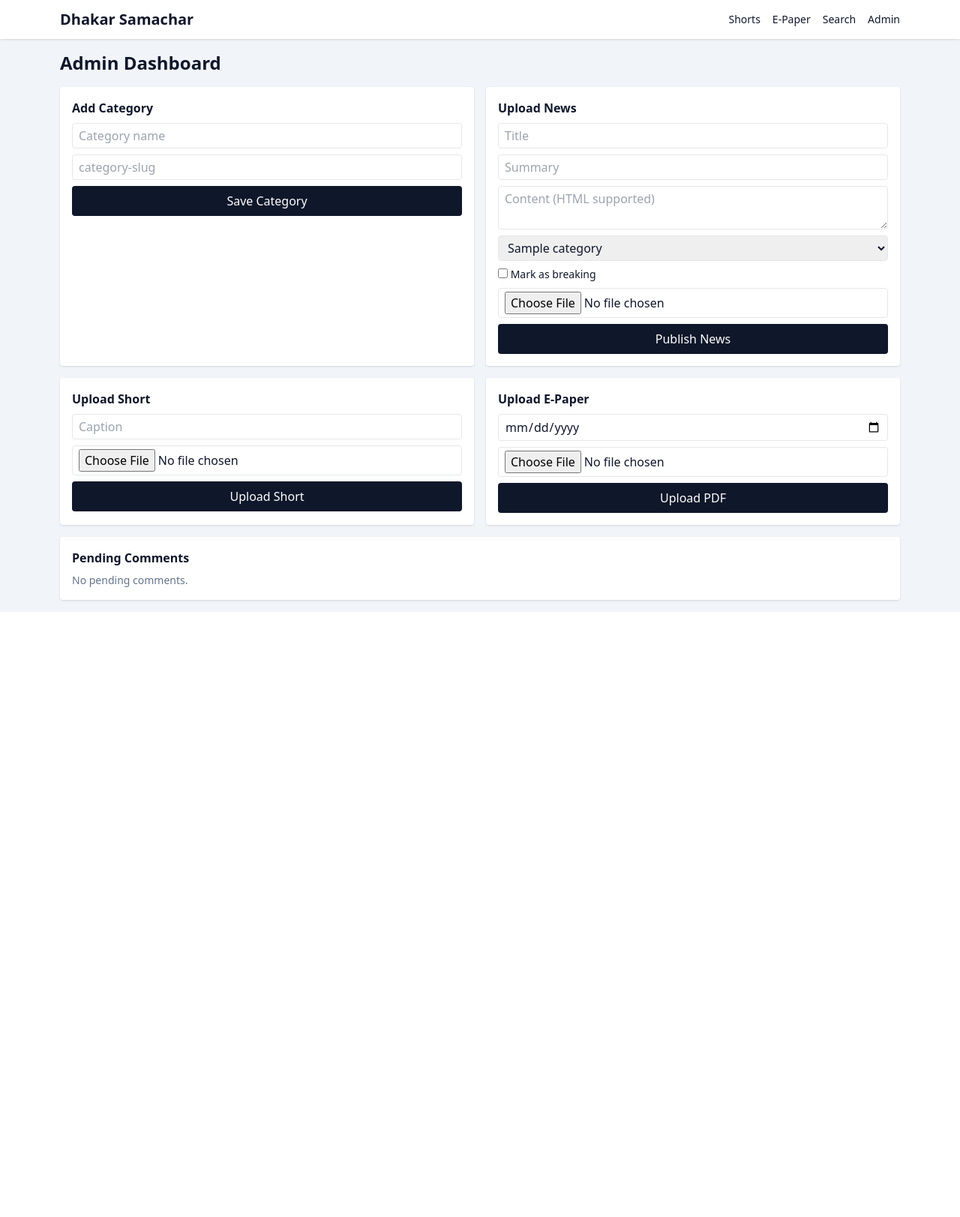
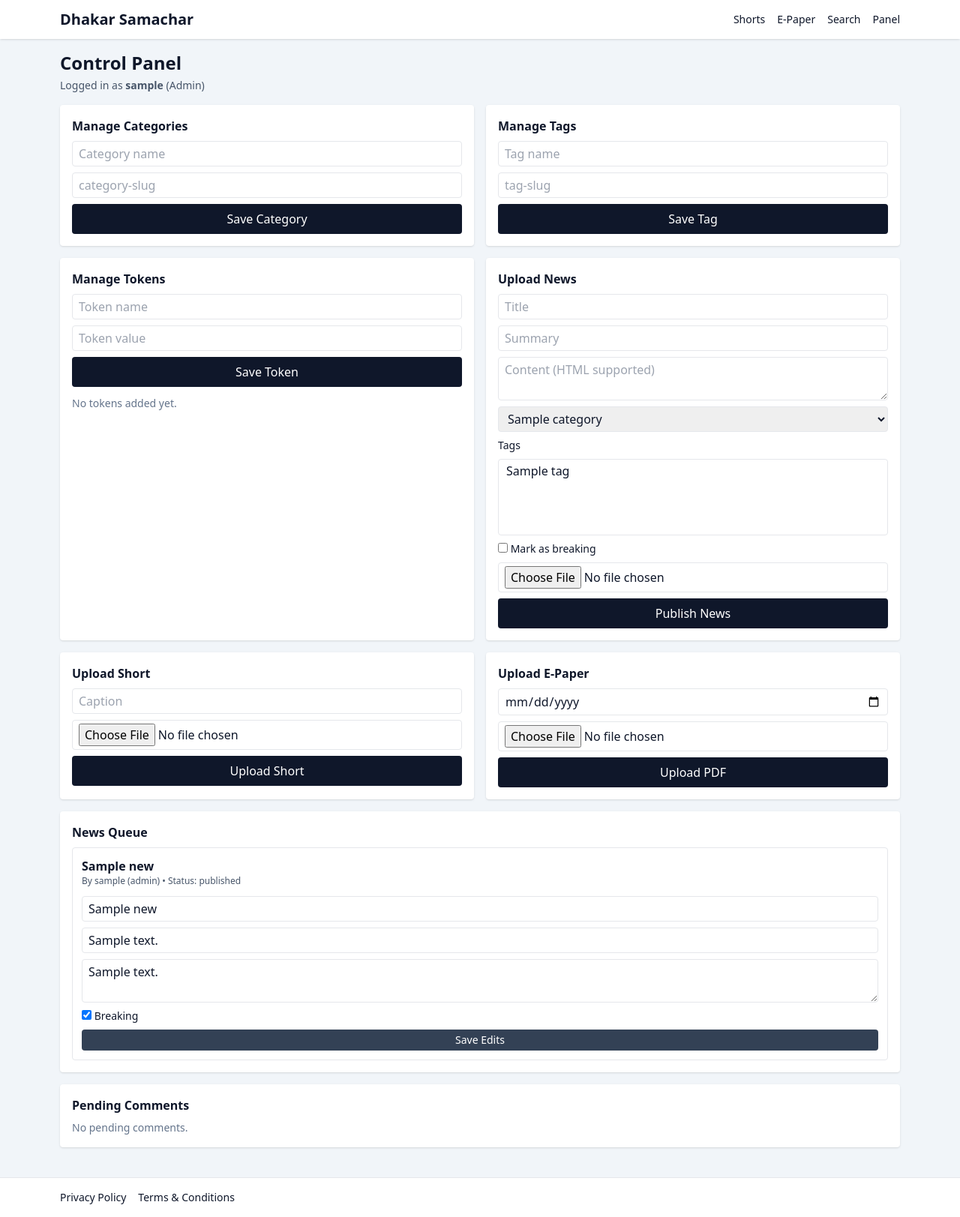
Before and after one commit to coderbot202/dhakar_samachar, a Flask app: page /admin in a window 1280 px wide. Shown: the whole page at 75% size. Before the commit the page ends 816 px from the top, so only its background shows below. Run offline with Flask 3, Linux system fonts and the light colour scheme; the visitor is signed in with stand-in values (Sample User, id 1); tables that the repository leaves empty hold one stand-in row (values such as "Sample post"); some libraries are stand-ins or nearby versions.

Commit message:
Add multi-role control panel and legal policy pages

```diff
--- a/app.py
+++ b/app.py
@@ -26,6 +26,11 @@ ALLOWED_IMAGE_EXTENSIONS = {"jpg", "jpeg", "png", "webp"}
 ALLOWED_VIDEO_EXTENSIONS = {"mp4", "webm", "mov"}
 ALLOWED_PDF_EXTENSIONS = {"pdf"}
 
+ROLE_REPORTER = "reporter"
+ROLE_PUBLISHER = "publisher"
+ROLE_ADMIN = "admin"
+ROLES = {ROLE_REPORTER, ROLE_PUBLISHER, ROLE_ADMIN}
+
 app = Flask(__name__)
 secret_key = os.getenv("SECRET_KEY")
 if not secret_key or secret_key == "dev-secret-key":
@@ -39,9 +44,6 @@ app.config["SQLALCHEMY_DATABASE_URI"] = os.getenv(
 )
 app.config["SQLALCHEMY_TRACK_MODIFICATIONS"] = False
 app.config["MAX_CONTENT_LENGTH"] = 200 * 1024 * 1024
-
-ADMIN_USERNAME = os.getenv("ADMIN_USERNAME", "admin")
-ADMIN_PASSWORD = os.getenv("ADMIN_PASSWORD", "admin123")
 
 db = SQLAlchemy(app)
 
@@ -60,6 +62,18 @@ class Category(TimestampMixin, db.Model):
     news = db.relationship("News", back_populates="category", lazy=True)
 
 
+class Tag(TimestampMixin, db.Model):
+    id = db.Column(db.Integer, primary_key=True)
+    name = db.Column(db.String(80), unique=True, nullable=False)
+    slug = db.Column(db.String(80), unique=True, nullable=False)
+
+
+class APIToken(TimestampMixin, db.Model):
+    id = db.Column(db.Integer, primary_key=True)
+    name = db.Column(db.String(80), unique=True, nullable=False)
+    token_value = db.Column(db.String(255), nullable=False)
+
+
 class News(TimestampMixin, db.Model):
     id = db.Column(db.Integer, primary_key=True)
     title = db.Column(db.String(255), nullable=False)
@@ -68,6 +82,10 @@ class News(TimestampMixin, db.Model):
     featured_image = db.Column(db.String(255), nullable=True)
     is_breaking = db.Column(db.Boolean, default=False, nullable=False)
     category_id = db.Column(db.Integer, db.ForeignKey("category.id"), nullable=False)
+    status = db.Column(db.String(20), default="draft", nullable=False)
+    author_username = db.Column(db.String(80), nullable=False)
+    author_role = db.Column(db.String(20), nullable=False)
+    tags = db.Column(db.String(255), default="", nullable=False)
 
     category = db.relationship("Category", back_populates="news")
     comments = db.relationship(
@@ -97,33 +115,87 @@ class Comment(TimestampMixin, db.Model):
     news = db.relationship("News", back_populates="comments")
 
 
+def user_store() -> dict[str, tuple[str, str]]:
+    return {
+        os.getenv("REPORTER_USERNAME", "reporter"): (
+            os.getenv("REPORTER_PASSWORD", "reporter123"),
+            ROLE_REPORTER,
+        ),
+        os.getenv("PUBLISHER_USERNAME", "publisher"): (
+            os.getenv("PUBLISHER_PASSWORD", "publisher123"),
+            ROLE_PUBLISHER,
+        ),
+        os.getenv("ADMIN_USERNAME", "admin"): (
+            os.getenv("ADMIN_PASSWORD", "admin123"),
+            ROLE_ADMIN,
+        ),
+    }
+
+
+def current_role() -> str | None:
+    role = session.get("role")
+    return role if role in ROLES else None
+
+
+def can_manage_news(news_item: News) -> bool:
+    role = current_role()
+    username = session.get("username")
+    if role == ROLE_ADMIN:
+        return True
+    if role == ROLE_PUBLISHER:
+        return news_item.author_role in {ROLE_REPORTER, ROLE_PUBLISHER}
+    return role == ROLE_REPORTER and news_item.author_username == username
+
+
 def allowed_file(filename: str, allowed_extensions: set[str]) -> bool:
     return "." in filename and filename.rsplit(".", 1)[1].lower() in allowed_extensions
 
 
-def admin_required(view_func):
-    @wraps(view_func)
-    def wrapped(*args, **kwargs):
-        if not session.get("is_admin"):
-            flash("Please login as admin.", "error")
-            return redirect(url_for("admin_login"))
-        return view_func(*args, **kwargs)
+def role_required(*roles: str):
+    def decorator(view_func):
+        @wraps(view_func)
+        def wrapped(*args, **kwargs):
+            role = current_role()
+            if role not in roles:
+                flash("You do not have access to this page.", "error")
+                return redirect(url_for("admin_login"))
+            return view_func(*args, **kwargs)
 
-    return wrapped
+        return wrapped
+
+    return decorator
 
 
 @app.route("/")
 def home():
-    featured_news = News.query.order_by(News.created_at.desc()).limit(20).all()
+    featured_news = (
+        News.query.filter_by(status="published").order_by(News.created_at.desc()).limit(20).all()
+    )
     breaking_news = (
-        News.query.filter_by(is_breaking=True).order_by(News.created_at.desc()).limit(10).all()
+        News.query.filter_by(status="published", is_breaking=True)
+        .order_by(News.created_at.desc())
+        .limit(10)
+        .all()
     )
     return render_template("home.html", featured_news=featured_news, breaking_news=breaking_news)
+
+
+@app.route("/privacy-policy")
+def privacy_policy():
+    return render_template("privacy_policy.html")
+
+
+@app.route("/terms-and-conditions")
+def terms_and_conditions():
+    return render_template("terms_and_conditions.html")
 
 
 @app.route("/news/<int:news_id>", methods=["GET", "POST"])
 def news_detail(news_id: int):
     article = News.query.get_or_404(news_id)
+    if article.status != "published":
+        flash("This article is not published yet.", "error")
+        return redirect(url_for("home"))
 
     if request.method == "POST":
         author_name = request.form.get("author_name", "").strip()
@@ -156,13 +228,22 @@ def epaper_archive():
 
 @app.route("/search")
 def search():
-    q = request.args.get("q", "").strip()
+    query = request.args.get("q", "").strip()
     results = []
-    if q:
-        results = News.query.filter(
-            db.or_(News.title.ilike(f"%{q}%"), News.summary.ilike(f"%{q}%"))
-        ).order_by(News.created_at.desc())
-    return render_template("search.html", q=q, results=results)
+    if query:
+        like_query = f"%{query}%"
+        results = (
+            News.query.filter(News.status == "published")
+            .filter(
+                (News.title.ilike(like_query))
+                | (News.summary.ilike(like_query))
+                | (News.content.ilike(like_query))
+                | (News.tags.ilike(like_query))
+            )
+            .order_by(News.created_at.desc())
+            .all()
+        )
+    return render_template("search.html", results=results, query=query)
 
 
 @app.route("/uploads/<path:filename>")
@@ -173,10 +254,13 @@ def uploaded_file(filename: str):
 @app.route("/admin/login", methods=["GET", "POST"])
 def admin_login():
     if request.method == "POST":
-        username = request.form.get("username")
-        password = request.form.get("password")
-        if username == ADMIN_USERNAME and password == ADMIN_PASSWORD:
-            session["is_admin"] = True
+        username = request.form.get("username", "").strip()
+        password = request.form.get("password", "").strip()
+        users = user_store()
+        user_record = users.get(username)
+        if user_record and password == user_record[0]:
+            session["username"] = username
+            session["role"] = user_record[1]
             flash("Logged in successfully.", "success")
             return redirect(url_for("admin_dashboard"))
         flash("Invalid credentials.", "error")
@@ -185,23 +269,35 @@ def admin_login():
 
 @app.route("/admin/logout")
 def admin_logout():
-    session.pop("is_admin", None)
+    session.pop("username", None)
+    session.pop("role", None)
     flash("Logged out.", "success")
     return redirect(url_for("home"))
 
 
 @app.route("/admin")
-@admin_required
+@role_required(ROLE_ADMIN, ROLE_PUBLISHER, ROLE_REPORTER)
 def admin_dashboard():
+    role = current_role()
+    if role == ROLE_REPORTER:
+        managed_news = News.query.filter_by(author_username=session.get("username")).order_by(News.created_at.desc()).all()
+    else:
+        managed_news = News.query.order_by(News.created_at.desc()).all()
+
     return render_template(
         "admin_dashboard.html",
+        role=role,
+        username=session.get("username"),
         categories=Category.query.order_by(Category.name.asc()).all(),
+        tags=Tag.query.order_by(Tag.name.asc()).all(),
+        tokens=APIToken.query.order_by(APIToken.created_at.desc()).all(),
         pending_comments=Comment.query.filter_by(is_approved=False).all(),
+        managed_news=managed_news,
     )
 
 
 @app.route("/admin/category", methods=["POST"])
-@admin_required
+@role_required(ROLE_ADMIN)
 def add_category():
     name = request.form.get("name", "").strip()
     slug = request.form.get("slug", "").strip().lower()
@@ -215,14 +311,44 @@ def add_category():
     return redirect(url_for("admin_dashboard"))
 
 
+@app.route("/admin/tag", methods=["POST"])
+@role_required(ROLE_ADMIN)
+def add_tag():
+    name = request.form.get("name", "").strip()
+    slug = request.form.get("slug", "").strip().lower()
+    if not name or not slug:
+        flash("Tag name and slug are required.", "error")
+        return redirect(url_for("admin_dashboard"))
+
+    db.session.add(Tag(name=name, slug=slug))
+    db.session.commit()
+    flash("Tag added.", "success")
+    return redirect(url_for("admin_dashboard"))
+
+
+@app.route("/admin/token", methods=["POST"])
+@role_required(ROLE_ADMIN)
+def add_token():
+    name = request.form.get("name", "").strip()
+    token_value = request.form.get("token_value", "").strip()
+    if not name or not token_value:
+        flash("Token name and value are required.", "error")
+        return redirect(url_for("admin_dashboard"))
+
+    db.session.add(APIToken(name=name, token_value=token_value))
+    db.session.commit()
+    flash("Token saved.", "success")
+    return redirect(url_for("admin_dashboard"))
+
+
 @app.route("/admin/news", methods=["POST"])
-@admin_required
+@role_required(ROLE_ADMIN, ROLE_PUBLISHER, ROLE_REPORTER)
 def add_news():
     title = request.form.get("title", "").strip()
     summary = request.form.get("summary", "").strip()
     content = request.form.get("content", "").strip()
     category_id = request.form.get("category_id")
-    is_breaking = request.form.get("is_breaking") == "on"
+    selected_tags = request.form.getlist("tags")
     featured_image = request.files.get("featured_image")
 
     image_path = None
@@ -234,22 +360,61 @@ def add_news():
         image_path = os.path.join("images", filename)
         featured_image.save(os.path.join(UPLOAD_DIR, image_path))
 
+    role = current_role()
+    status = "published" if role in {ROLE_ADMIN, ROLE_PUBLISHER} else "draft"
+
     news = News(
         title=title,
         summary=summary,
         content=content,
         category_id=int(category_id),
         featured_image=image_path,
-        is_breaking=is_breaking,
+        is_breaking=request.form.get("is_breaking") == "on" and role in {ROLE_ADMIN, ROLE_PUBLISHER},
+        status=status,
+        author_username=session.get("username", ""),
+        author_role=role or ROLE_REPORTER,
+        tags=",".join(selected_tags),
     )
     db.session.add(news)
     db.session.commit()
-    flash("News article created.", "success")
+    flash("News article saved.", "success")
+    return redirect(url_for("admin_dashboard"))
+
+
+@app.route("/admin/news/<int:news_id>/edit", methods=["POST"])
+@role_required(ROLE_ADMIN, ROLE_PUBLISHER)
+def edit_news(news_id: int):
+    item = News.query.get_or_404(news_id)
+    if not can_manage_news(item):
+        flash("You cannot edit this article.", "error")
+        return redirect(url_for("admin_dashboard"))
+
+    item.title = request.form.get("title", "").strip()
+    item.summary = request.form.get("summary", "").strip()
+    item.content = request.form.get("content", "").strip()
+    item.tags = ",".join(request.form.getlist("tags"))
+    item.is_breaking = request.form.get("is_breaking") == "on"
+    db.session.commit()
+    flash("News updated.", "success")
+    return redirect(url_for("admin_dashboard"))
+
+
+@app.route("/admin/news/<int:news_id>/publish", methods=["POST"])
+@role_required(ROLE_ADMIN, ROLE_PUBLISHER)
+def publish_news(news_id: int):
+    item = News.query.get_or_404(news_id)
+    if not can_manage_news(item):
+        flash("You cannot publish this article.", "error")
+        return redirect(url_for("admin_dashboard"))
+
+    item.status = "published"
+    db.session.commit()
+    flash("News published.", "success")
     return redirect(url_for("admin_dashboard"))
 
 
 @app.route("/admin/shorts", methods=["POST"])
-@admin_required
+@role_required(ROLE_ADMIN, ROLE_PUBLISHER)
 def add_shorts():
     caption = request.form.get("caption", "").strip()
     video = request.files.get("video")
@@ -269,7 +434,7 @@ def add_shorts():
 
 
 @app.route("/admin/epaper", methods=["POST"])
-@admin_required
+@role_required(ROLE_ADMIN, ROLE_PUBLISHER)
 def add_epaper():
     edition_date = request.form.get("edition_date", "").strip()
     pdf = request.files.get("pdf")
@@ -296,7 +461,7 @@ def add_epaper():
 
 
 @app.route("/admin/comment/<int:comment_id>/approve", methods=["POST"])
-@admin_required
+@role_required(ROLE_ADMIN, ROLE_PUBLISHER)
 def approve_comment(comment_id: int):
     comment = Comment.query.get_or_404(comment_id)
     comment.is_approved = True
@@ -313,13 +478,16 @@ def init_db_command():
     db.create_all()
 
     if not Category.query.first():
-        seeds = [
-            Category(name="Local", slug="local"),
-            Category(name="National", slug="national"),
-            Category(name="Business", slug="business"),
-        ]
-        db.session.add_all(seeds)
-        db.session.commit()
+        db.session.add_all(
+            [
+                Category(name="Local", slug="local"),
+                Category(name="National", slug="national"),
+                Category(name="Business", slug="business"),
+            ]
+        )
+    if not Tag.query.first():
+        db.session.add_all([Tag(name="Politics", slug="politics"), Tag(name="Sports", slug="sports")])
+    db.session.commit()
 
     print("Database initialized.")
 
--- a/templates/admin_dashboard.html
+++ b/templates/admin_dashboard.html
@@ -1,15 +1,44 @@
 {% extends 'base.html' %}
 {% block content %}
-<h1 class="text-2xl font-bold mb-4">Admin Dashboard</h1>
+<h1 class="text-2xl font-bold mb-1">Control Panel</h1>
+<p class="text-sm text-slate-600 mb-4">Logged in as <strong>{{ username }}</strong> ({{ role|capitalize }})</p>
+
 <div class="grid lg:grid-cols-2 gap-4">
+  {% if role == 'admin' %}
   <section class="bg-white rounded shadow p-4">
-    <h2 class="font-semibold mb-2">Add Category</h2>
+    <h2 class="font-semibold mb-2">Manage Categories</h2>
     <form method="POST" action="{{ url_for('add_category') }}" class="grid gap-2">
       <input name="name" class="border rounded px-2 py-1" placeholder="Category name" required>
       <input name="slug" class="border rounded px-2 py-1" placeholder="category-slug" required>
       <button class="bg-slate-900 text-white rounded px-3 py-2">Save Category</button>
     </form>
   </section>
+
+  <section class="bg-white rounded shadow p-4">
+    <h2 class="font-semibold mb-2">Manage Tags</h2>
+    <form method="POST" action="{{ url_for('add_tag') }}" class="grid gap-2">
+      <input name="name" class="border rounded px-2 py-1" placeholder="Tag name" required>
+      <input name="slug" class="border rounded px-2 py-1" placeholder="tag-slug" required>
+      <button class="bg-slate-900 text-white rounded px-3 py-2">Save Tag</button>
+    </form>
+  </section>
+
+  <section class="bg-white rounded shadow p-4">
+    <h2 class="font-semibold mb-2">Manage Tokens</h2>
+    <form method="POST" action="{{ url_for('add_token') }}" class="grid gap-2">
+      <input name="name" class="border rounded px-2 py-1" placeholder="Token name" required>
+      <input name="token_value" class="border rounded px-2 py-1" placeholder="Token value" required>
+      <button class="bg-slate-900 text-white rounded px-3 py-2">Save Token</button>
+    </form>
+    <div class="mt-3 text-sm space-y-1">
+      {% for token in tokens %}
+        <div class="border rounded px-2 py-1">{{ token.name }}: {{ token.token_value }}</div>
+      {% else %}
+        <p class="text-slate-500">No tokens added yet.</p>
+      {% endfor %}
+    </div>
+  </section>
+  {% endif %}
 
   <section class="bg-white rounded shadow p-4">
     <h2 class="font-semibold mb-2">Upload News</h2>
@@ -22,12 +51,21 @@
           <option value="{{ c.id }}">{{ c.name }}</option>
         {% endfor %}
       </select>
+      <label class="text-sm font-medium">Tags</label>
+      <select name="tags" class="border rounded px-2 py-1" multiple>
+        {% for tag in tags %}
+          <option value="{{ tag.name }}">{{ tag.name }}</option>
+        {% endfor %}
+      </select>
+      {% if role != 'reporter' %}
       <label class="text-sm"><input type="checkbox" name="is_breaking"> Mark as breaking</label>
+      {% endif %}
       <input type="file" name="featured_image" accept="image/*" class="border rounded px-2 py-1">
-      <button class="bg-slate-900 text-white rounded px-3 py-2">Publish News</button>
+      <button class="bg-slate-900 text-white rounded px-3 py-2">{% if role == 'reporter' %}Save Draft{% else %}Publish News{% endif %}</button>
     </form>
   </section>
 
+  {% if role != 'reporter' %}
   <section class="bg-white rounded shadow p-4">
     <h2 class="font-semibold mb-2">Upload Short</h2>
     <form method="POST" action="{{ url_for('add_shorts') }}" enctype="multipart/form-data" class="grid gap-2">
@@ -45,8 +83,42 @@
       <button class="bg-slate-900 text-white rounded px-3 py-2">Upload PDF</button>
     </form>
   </section>
+  {% endif %}
 </div>
 
+<section class="bg-white rounded shadow p-4 mt-4">
+  <h2 class="font-semibold mb-2">News Queue</h2>
+  <div class="space-y-3">
+    {% for item in managed_news %}
+      <div class="border rounded p-3">
+        <div class="flex justify-between items-start gap-2">
+          <div>
+            <p class="font-semibold">{{ item.title }}</p>
+            <p class="text-xs text-slate-600">By {{ item.author_username }} ({{ item.author_role }}) • Status: {{ item.status }}</p>
+          </div>
+          {% if role != 'reporter' and item.status != 'published' %}
+            <form method="POST" action="{{ url_for('publish_news', news_id=item.id) }}">
+              <button class="bg-green-600 text-white rounded px-3 py-1 text-sm">Publish</button>
+            </form>
+          {% endif %}
+        </div>
+        {% if role != 'reporter' %}
+        <form method="POST" action="{{ url_for('edit_news', news_id=item.id) }}" class="grid gap-2 mt-3">
+          <input name="title" value="{{ item.title }}" class="border rounded px-2 py-1" required>
+          <input name="summary" value="{{ item.summary }}" class="border rounded px-2 py-1" required>
+          <textarea name="content" class="border rounded px-2 py-1" required>{{ item.content }}</textarea>
+          <label class="text-sm"><input type="checkbox" name="is_breaking" {% if item.is_breaking %}checked{% endif %}> Breaking</label>
+          <button class="bg-slate-700 text-white rounded px-3 py-1 text-sm">Save Edits</button>
+        </form>
+        {% endif %}
+      </div>
+    {% else %}
+      <p class="text-sm text-slate-500">No news uploaded yet.</p>
+    {% endfor %}
+  </div>
+</section>
+
+{% if role != 'reporter' %}
 <section class="bg-white rounded shadow p-4 mt-4">
   <h2 class="font-semibold mb-2">Pending Comments</h2>
   <div class="space-y-2">
@@ -65,4 +137,5 @@
     {% endfor %}
   </div>
 </section>
+{% endif %}
 {% endblock %}
--- a/templates/admin_login.html
+++ b/templates/admin_login.html
@@ -1,7 +1,8 @@
 {% extends 'base.html' %}
 {% block content %}
 <div class="max-w-md mx-auto bg-white rounded shadow p-6">
-  <h1 class="text-2xl font-bold mb-4">Admin Login</h1>
+  <h1 class="text-2xl font-bold mb-2">Role Login</h1>
+  <p class="text-sm text-slate-600 mb-4">Sign in as Admin, Publisher, or Reporter.</p>
   <form method="POST" class="grid gap-3">
     <input name="username" class="border rounded px-3 py-2" placeholder="Username" required />
     <input type="password" name="password" class="border rounded px-3 py-2" placeholder="Password" required />
--- a/templates/base.html
+++ b/templates/base.html
@@ -14,7 +14,7 @@
           <a href="{{ url_for('shorts_feed') }}">Shorts</a>
           <a href="{{ url_for('epaper_archive') }}">E-Paper</a>
           <a href="{{ url_for('search') }}">Search</a>
-          <a href="{{ url_for('admin_dashboard') }}">Admin</a>
+          <a href="{{ url_for('admin_dashboard') }}">Panel</a>
         </div>
       </nav>
     </header>
@@ -33,5 +33,12 @@
       {% endwith %}
       {% block content %}{% endblock %}
     </main>
+
+    <footer class="border-t bg-white mt-6">
+      <div class="max-w-6xl mx-auto px-4 py-4 text-sm flex gap-4">
+        <a href="{{ url_for('privacy_policy') }}">Privacy Policy</a>
+        <a href="{{ url_for('terms_and_conditions') }}">Terms & Conditions</a>
+      </div>
+    </footer>
   </body>
 </html>
```
Also changed, not shown: templates/privacy_policy.html (added, +9 -0 lines), templates/terms_and_conditions.html (added, +9 -0 lines), README.md.
